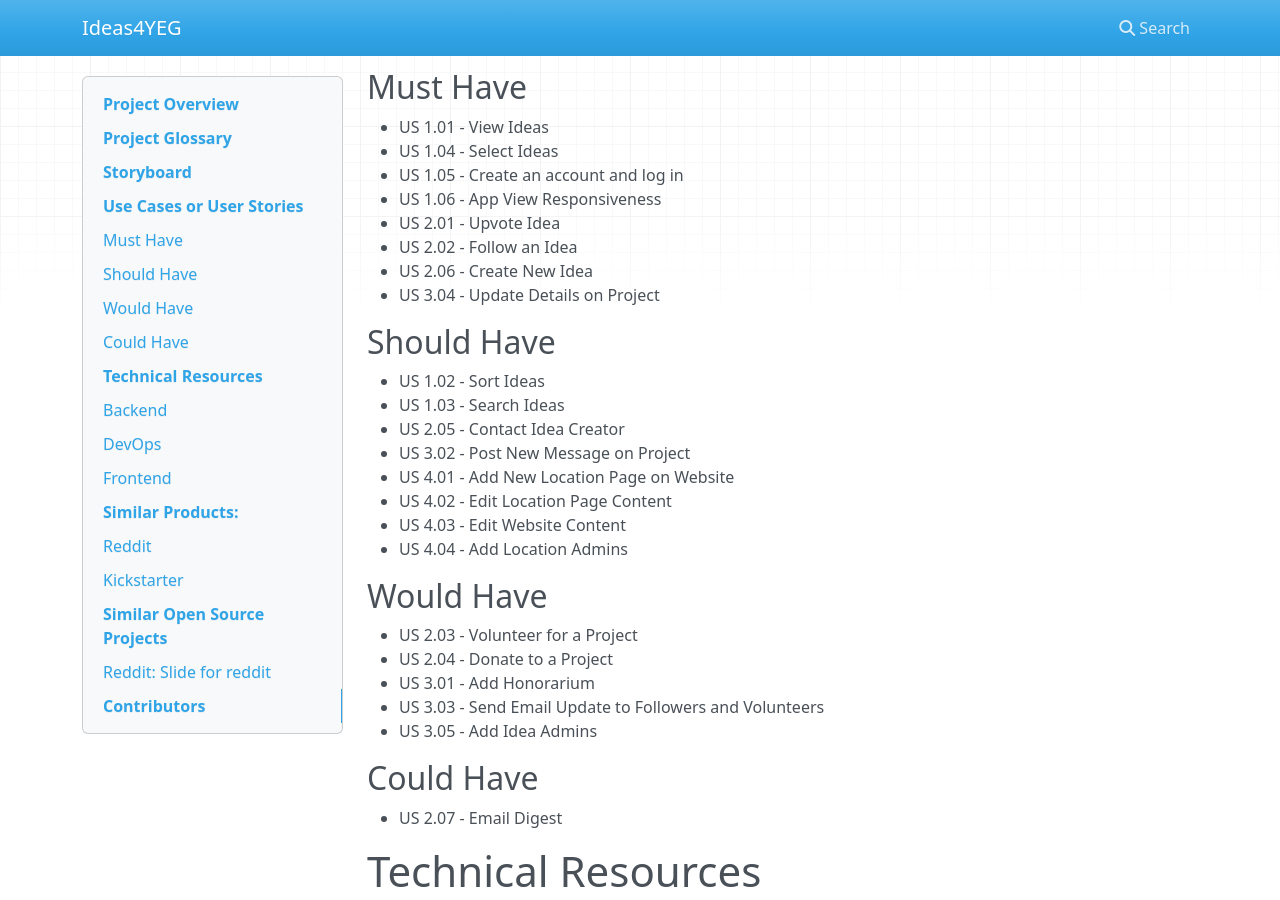
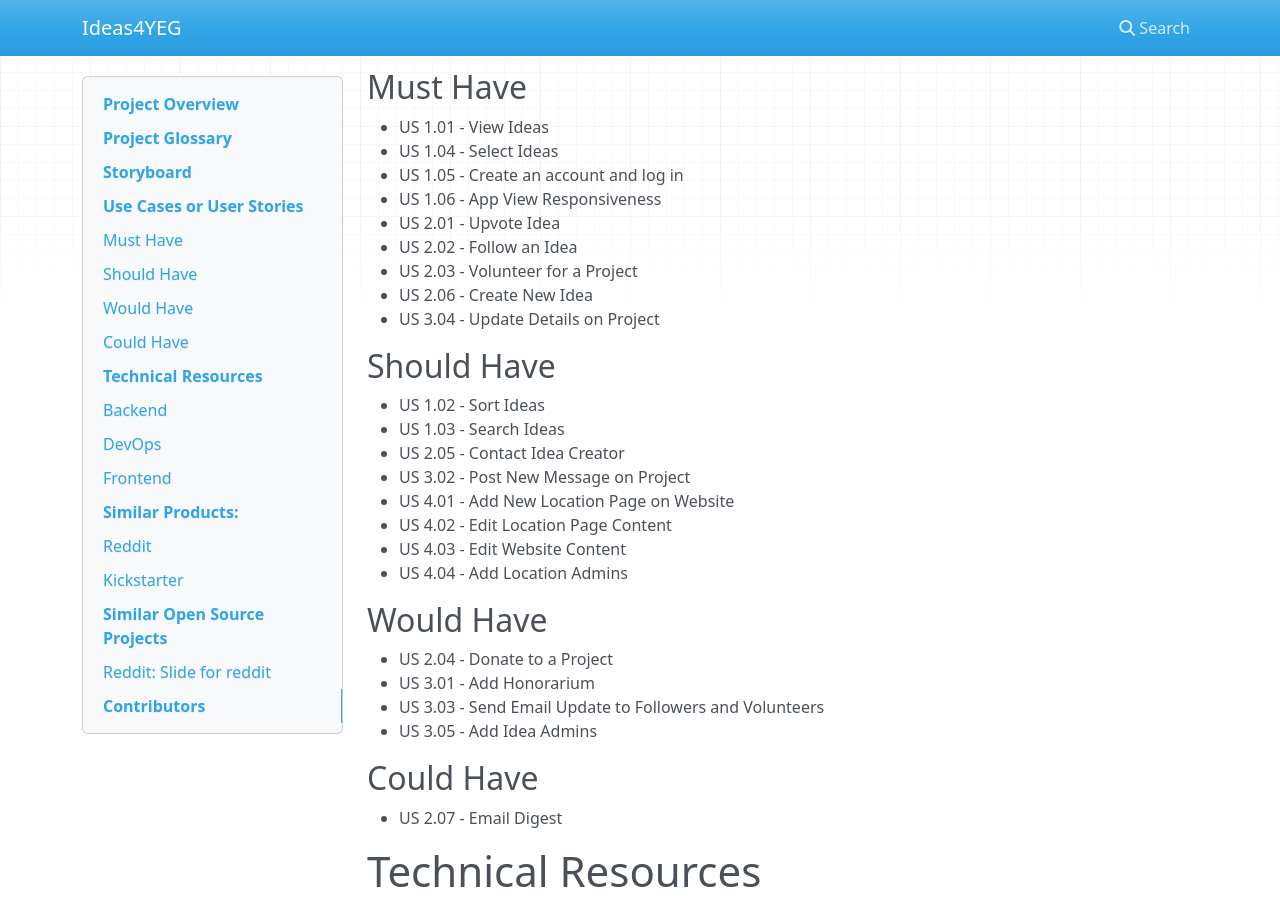
Before and after one commit to UAlberta-CMPUT401/Ideas-for-YEG, an MkDocs documentation site: the page built from docs/index.md, in a window 1280 px wide and 900 px high, scrolled down 7529 px. Built offline with MkDocs 1.6.1, drawn with Linux system fonts in a browser that asks for light colours; nearby versions of some CDN libraries; part of the change alters nothing that is shown.

```diff
--- a/docs/index.md
+++ b/docs/index.md
@@ -424,6 +424,7 @@ Acceptance Tests
 * US 1.06 - App View Responsiveness
 * US 2.01 - Upvote Idea
 * US 2.02 - Follow an Idea
+* US 2.03 - Volunteer for a Project
 * US 2.06 - Create New Idea
 * US 3.04 - Update Details on Project
 
@@ -440,7 +441,6 @@ Acceptance Tests
 
 <a name="would-have"></a>
 ## Would Have
-* US 2.03 - Volunteer for a Project
 * US 2.04 - Donate to a Project
 * US 3.01 - Add Honorarium
 * US 3.03 - Send Email Update to Followers and Volunteers
```
Also changed, not shown: 1 other file.
